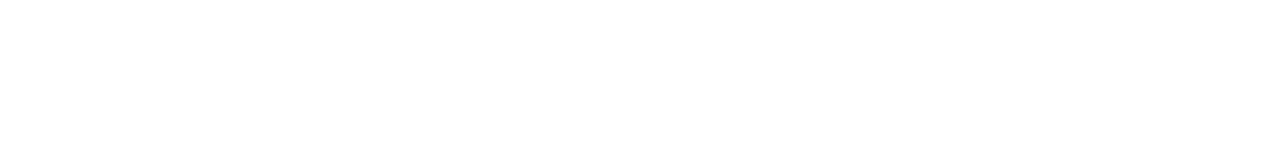
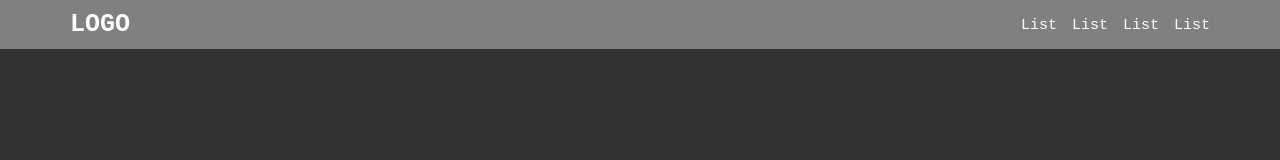
Before and after one commit to OGEXO696/GitHub-15-00, a plain HTML site: page index.html in a window 1280 px wide. Drawn offline with Linux system fonts and the light colour scheme.

Commit message:
hedaer added and styled

```diff
--- a/index.html
+++ b/index.html
@@ -5,8 +5,21 @@
     <meta http-equiv="X-UA-Compatible" content="IE=edge">
     <meta name="viewport" content="width=device-width, initial-scale=1.0">
     <title>Document</title>
+    <link rel="stylesheet" href="./style/main.css">
 </head>
 <body>
-
+    <header class="header">
+        <div class="navbar">
+            <div class="navbar__content container">
+                <a href="#!" class="navbar__logo">LOGO</a>
+                <ul class="navbar__list">
+                    <li><a href="#!" class="navbar__link">List</a></li>
+                    <li><a href="#!" class="navbar__link">List</a></li>
+                    <li><a href="#!" class="navbar__link">List</a></li>
+                    <li><a href="#!" class="navbar__link">List</a></li>
+                </ul>
+            </div>
+        </div>
+    </header>
 </body>
 </html>
--- /dev/null
+++ b/style/main.css
@@ -0,0 +1,59 @@
+*{
+    margin: 0;
+    padding: 0;
+    box-sizing: border-box;
+}
+
+a{
+    text-decoration: none;
+}
+
+ul, ol{
+    list-style: none;
+}
+
+body{
+    font-family: 'Courier New', Courier, monospace;
+}
+
+.container{
+    max-width: 1170px;
+    width: 100%;
+    margin: 0 auto;
+    padding: 0 15px;
+}
+
+.header{
+    height: 100vh;
+    background: #333333;
+}
+
+.navbar{
+    padding: 10px 0;
+    background: gray;
+}
+
+.navbar__content{
+    display: flex;
+    align-items: center;
+    justify-content: space-between;
+}
+
+.navbar__logo{
+    font-size: 25px;
+    color: white;
+    text-transform: uppercase;
+    font-weight: bold;
+}
+
+.navbar__list{
+    display: flex;
+    align-items: center;
+    column-gap: 15px;
+}
+
+.navbar__link{
+    font-size: 15px;
+    color: white;
+
+}
```
